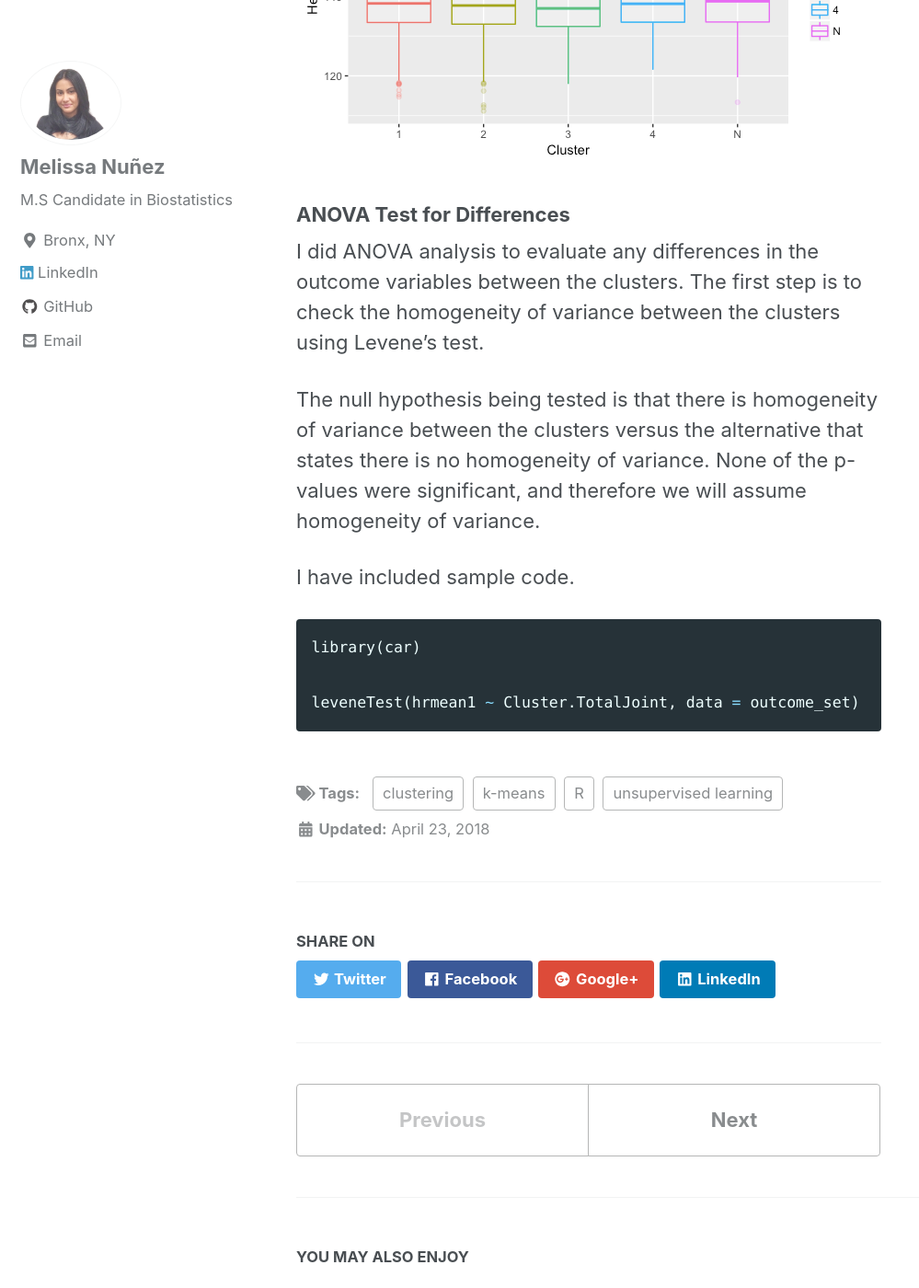
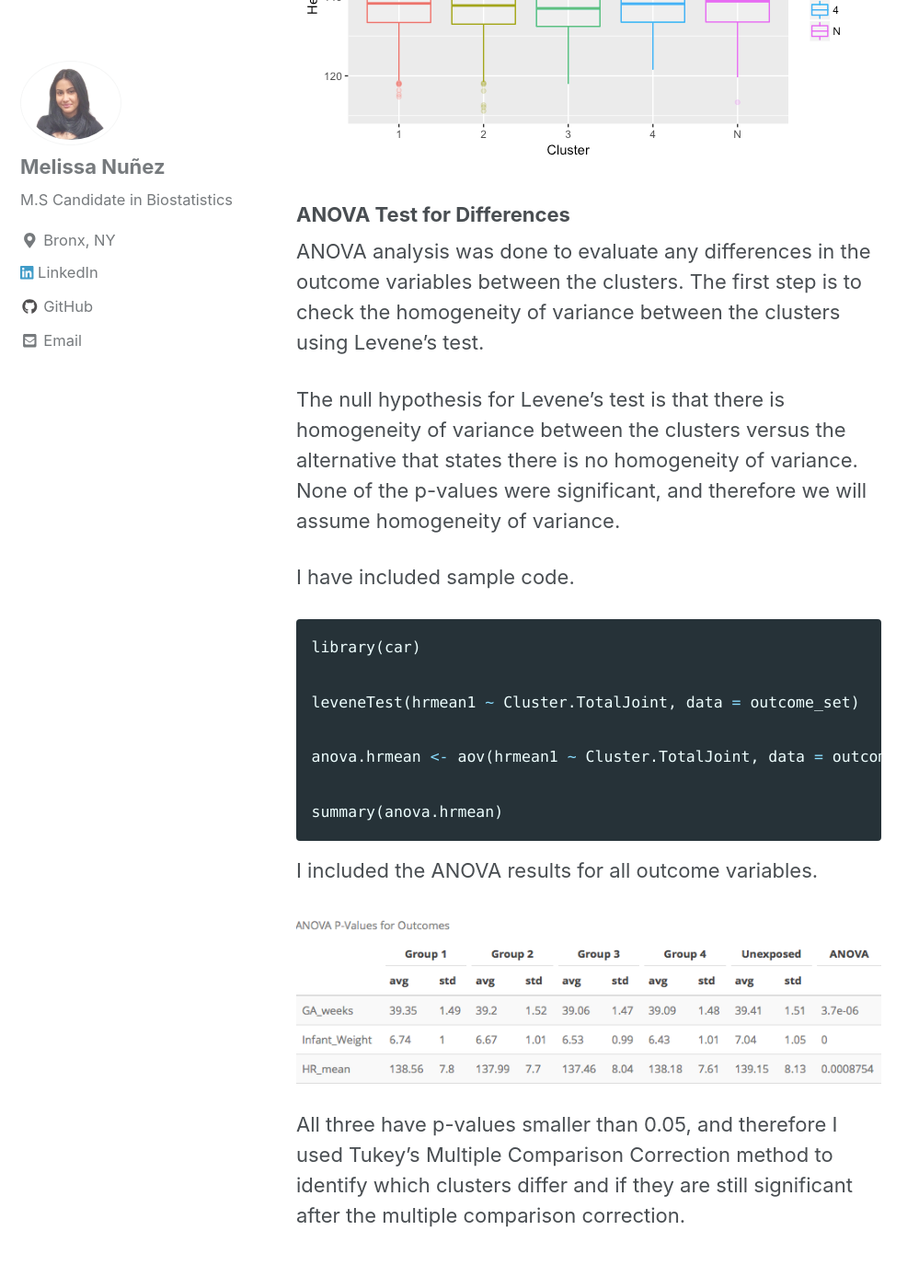
Before and after one commit to melissa-nunez/melissa-nunez.github.io, a Jekyll site: the page built from _posts/2019-02-12-kmeans-clustering.md, in a window 1280 px wide and 1400 px high, scrolled down 6196 px. Shown: the whole window at 92% size, without its empty margins (0-999 px from the left). Built offline with Jekyll 4.4.1, drawn with Linux system fonts in a browser that asks for light colours; cached includes are drawn as plain includes; some of the changed text lies outside the part shown.

Commit message:
CHANGELOG.md

````diff
--- a/_posts/2019-02-12-kmeans-clustering.md
+++ b/_posts/2019-02-12-kmeans-clustering.md
@@ -75,9 +75,9 @@ To reiterate, the outcome variables being analyzed are:
 
 ### ANOVA Test for Differences
 
-I did ANOVA analysis to evaluate any differences in the outcome variables between the clusters. The first step is to check the homogeneity of variance between the clusters using Levene's test.
+ANOVA analysis was done to evaluate any differences in the outcome variables between the clusters. The first step is to check the homogeneity of variance between the clusters using Levene's test.
 
-The null hypothesis being tested is that there is homogeneity of variance between the clusters versus the alternative that states there is no homogeneity of variance. None of the p-values were significant, and therefore we will assume homogeneity of variance.
+The null hypothesis for Levene's test is that there is homogeneity of variance between the clusters versus the alternative that states there is no homogeneity of variance. None of the p-values were significant, and therefore we will assume homogeneity of variance.
 
 I have included sample code.
 
@@ -85,4 +85,14 @@ I have included sample code.
 library(car)
 
 leveneTest(hrmean1 ~ Cluster.TotalJoint, data = outcome_set)
+
+anova.hrmean <- aov(hrmean1 ~ Cluster.TotalJoint, data = outcome_set)
+
+summary(anova.hrmean)
 ```
+
+I included the ANOVA results for all outcome variables.
+
+<img src="{{ site.url }}{{ site.baseurl }}/images/ANOVA.png" alt="" class="center">
+
+All three have p-values smaller than 0.05, and therefore I used Tukey's Multiple Comparison Correction method to identify which clusters differ and if they are still significant after the multiple comparison correction.
````
Also changed, not shown: images/ANOVA.png (added), 1 other file.
